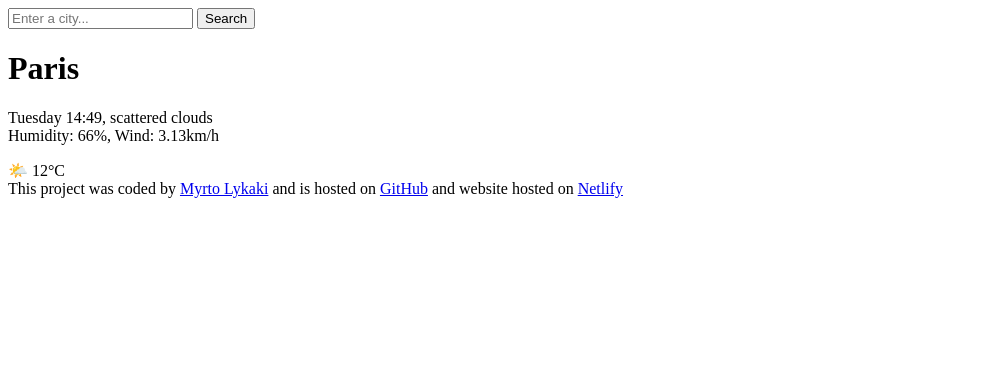
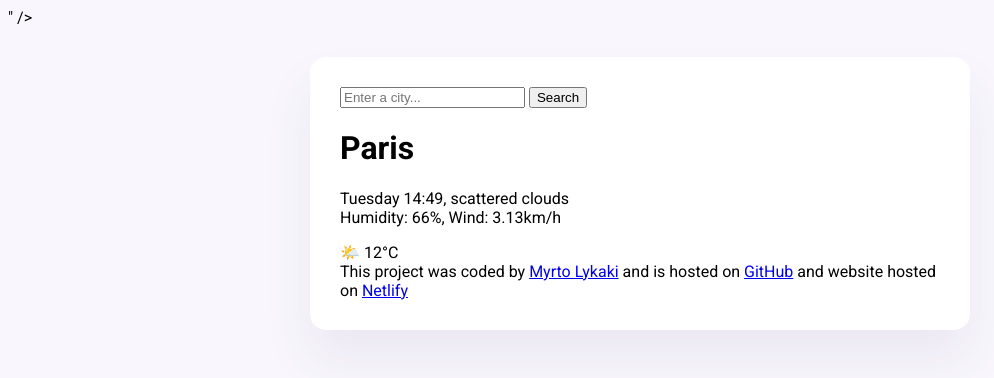
Before and after one commit to myrtolyk/mymeteo-app, a plain HTML site: page index.html in a window 1280 px wide. Shown: the whole page, without its empty margins (0-994 px from the left). Drawn offline with Linux system fonts and the light colour scheme.

Commit message:
Added custom font and styled main container

```diff
--- a/index.html
+++ b/index.html
@@ -3,9 +3,19 @@
   <head>
     <meta charset="UTF-8" />
     <meta name="viewport" content="width=device-width, initial-scale=1.0" />
+    <link rel="stylesheet" href="
+    <link rel="preconnect" href="https://fonts.googleapis.com" />
+    <link rel="preconnect" href="https://fonts.gstatic.com" crossorigin />
+    <link
+      href="https://fonts.googleapis.com/css2?family=Roboto:ital,wght@0,100;0,300;0,400;0,500;0,700;0,900;1,100;1,300;1,400;1,500;1,700;1,900&display=swap"
+      rel="stylesheet"
+    />
+    " />
+    <link rel="stylesheet" href="src/style.css" />
     <title>Meteo App</title>
   </head>
   <body>
+    <div class="weather-app">
       <header>
         <form>
           <input type="search" placeholder="Enter a city..." required />
@@ -26,8 +36,8 @@
 
       <footer>
         This project was coded by
-      <a href="https://github.com/myrtolyk" target="_blank">Myrto Lykaki</a> and
-      is hosted on
+        <a href="https://github.com/myrtolyk" target="_blank">Myrto Lykaki</a>
+        and is hosted on
         <a href="https://github.com/myrtolyk/mymeteo-app" target="_blank"
           >GitHub</a
         >
@@ -36,5 +46,6 @@
           >Netlify</a
         >
       </footer>
+    </div>
   </body>
 </html>
--- /dev/null
+++ b/src/style.css
@@ -0,0 +1,13 @@
+body {
+  background-color: #f9f7fd;
+  font-family: "Roboto", sans-serif;
+}
+
+.weather-app {
+  background: white;
+  max-width: 600px;
+  margin: 30px auto;
+  padding: 30px;
+  box-shadow: 0 30px 50px rgba(65, 50, 100, 0.08);
+  border-radius: 16px;
+}
```
Lines whose indentation alone changed are shown as unchanged.
